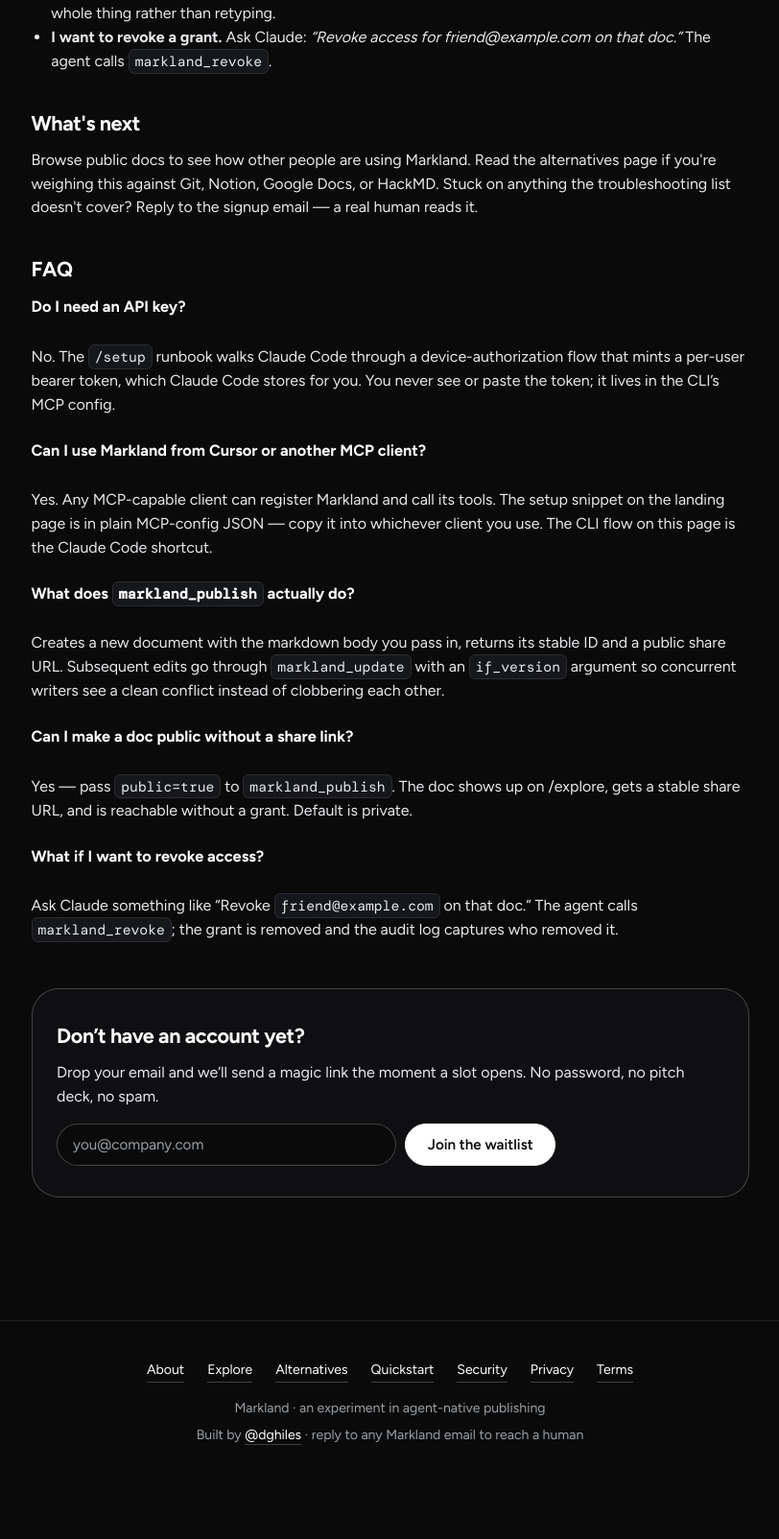
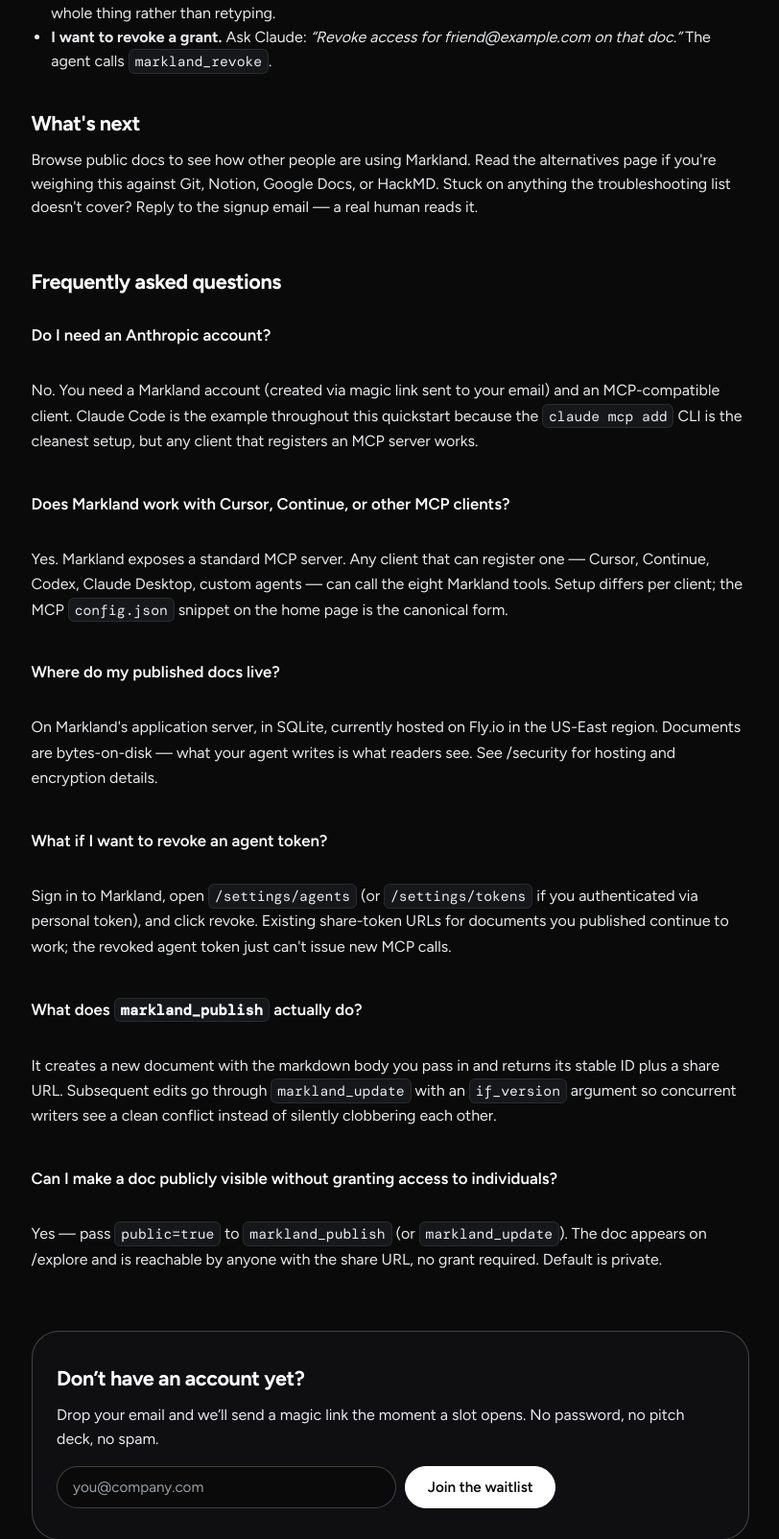
Before and after one commit to dghiles/markland, a Python web app: template src/markland/web/templates/quickstart.html in a window 1280 px wide. Shown: the part 2102-3706 px from the top of the page at 96% size, without its empty margins (226-1038 px from the left). Before the commit the page ends 3608 px from the top, so only its background shows below. Run offline with Jinja, Linux system fonts and the light colour scheme; the template is opened without the code that fills it, so the values that code supplies are empty.

Commit message:
feat(seo): add FAQ section to /quickstart (G3b)
Adds four question-shaped <h3> entries covering high-intent setup
queries (Anthropic-account requirement, MCP-client compatibility,
hosting, token revocation). AI search engines preferentially cite
question-shaped passages.

Closes part of G3 (markland-c66) from the 2026-05-03 GEO analysis.

```diff
--- a/src/markland/web/templates/quickstart.html
+++ b/src/markland/web/templates/quickstart.html
@@ -84,22 +84,6 @@
             font-style: italic;
         }
 
-        /* FAQ — plain markup, no FAQPage schema (rich-result restricted
-           to gov/health). The content alone helps GEO. */
-        .qs-faq { display: grid; gap: 1.4rem; margin-bottom: 2rem; }
-        .qs-faq dt {
-            font-family: var(--font-display);
-            font-weight: 700;
-            font-size: 1.02rem;
-            color: var(--text);
-            margin-bottom: 0.3rem;
-        }
-        .qs-faq dd {
-            margin: 0;
-            color: var(--text-2);
-            line-height: 1.55;
-        }
-
         /* End-of-page CTA — closes the cold-end the audit flagged. */
         .qs-end-cta {
             margin-top: 3rem;
@@ -148,6 +132,25 @@
             transition: transform 0.18s ease;
         }
         .qs-end-cta button:hover { transform: translateY(-1px); }
+
+        /* --- FAQ section (plain markup, no FAQPage schema — restricted
+               to gov/health since Aug 2023). --- */
+        .section.faq { display: grid; gap: 1.6rem; max-width: 760px; padding-top: 2rem; }
+        .section.faq h2 {
+            font-family: var(--font-display);
+            font-size: 1.35rem;
+            letter-spacing: -0.02em;
+            margin-top: 0;
+            margin-bottom: 0;
+        }
+        .section.faq h3 {
+            font-family: var(--font-display);
+            font-size: 1.05rem;
+            font-weight: 600;
+            margin: 0 0 0.4rem 0;
+            color: var(--text);
+        }
+        .section.faq p { margin: 0 0 0.8rem 0; line-height: 1.65; color: var(--text-2); }
 {% endblock %}
 
 {% block content %}
@@ -258,23 +261,27 @@
     Stuck on anything the troubleshooting list doesn't cover? Reply to the signup email &mdash; a real human reads it.
   </p>
 
-  <h2>FAQ</h2>
-  <dl class="qs-faq">
-    <dt>Do I need an API key?</dt>
-    <dd>No. The <code>/setup</code> runbook walks Claude Code through a device-authorization flow that mints a per-user bearer token, which Claude Code stores for you. You never see or paste the token; it lives in the CLI&rsquo;s MCP config.</dd>
+  <section class="section faq" id="faq">
+    <h2>Frequently asked questions</h2>
 
-    <dt>Can I use Markland from Cursor or another MCP client?</dt>
-    <dd>Yes. Any MCP-capable client can register Markland and call its tools. The setup snippet on the landing page is in plain MCP-config JSON &mdash; copy it into whichever client you use. The CLI flow on this page is the Claude Code shortcut.</dd>
+    <h3>Do I need an Anthropic account?</h3>
+    <p>No. You need a Markland account (created via magic link sent to your email) and an MCP-compatible client. Claude Code is the example throughout this quickstart because the <code>claude mcp add</code> CLI is the cleanest setup, but any client that registers an MCP server works.</p>
 
-    <dt>What does <code>markland_publish</code> actually do?</dt>
-    <dd>Creates a new document with the markdown body you pass in, returns its stable ID and a public share URL. Subsequent edits go through <code>markland_update</code> with an <code>if_version</code> argument so concurrent writers see a clean conflict instead of clobbering each other.</dd>
+    <h3>Does Markland work with Cursor, Continue, or other MCP clients?</h3>
+    <p>Yes. Markland exposes a standard MCP server. Any client that can register one &mdash; Cursor, Continue, Codex, Claude Desktop, custom agents &mdash; can call the eight Markland tools. Setup differs per client; the MCP <code>config.json</code> snippet on the <a href="/">home page</a> is the canonical form.</p>
 
-    <dt>Can I make a doc public without a share link?</dt>
-    <dd>Yes &mdash; pass <code>public=true</code> to <code>markland_publish</code>. The doc shows up on <a href="/explore">/explore</a>, gets a stable share URL, and is reachable without a grant. Default is private.</dd>
+    <h3>Where do my published docs live?</h3>
+    <p>On Markland's application server, in SQLite, currently hosted on Fly.io in the US-East region. Documents are bytes-on-disk &mdash; what your agent writes is what readers see. See <a href="/security">/security</a> for hosting and encryption details.</p>
 
-    <dt>What if I want to revoke access?</dt>
-    <dd>Ask Claude something like &ldquo;Revoke <code>friend@example.com</code> on that doc.&rdquo; The agent calls <code>markland_revoke</code>; the grant is removed and the audit log captures who removed it.</dd>
-  </dl>
+    <h3>What if I want to revoke an agent token?</h3>
+    <p>Sign in to Markland, open <code>/settings/agents</code> (or <code>/settings/tokens</code> if you authenticated via personal token), and click revoke. Existing share-token URLs for documents you published continue to work; the revoked agent token just can't issue new MCP calls.</p>
+
+    <h3>What does <code>markland_publish</code> actually do?</h3>
+    <p>It creates a new document with the markdown body you pass in and returns its stable ID plus a share URL. Subsequent edits go through <code>markland_update</code> with an <code>if_version</code> argument so concurrent writers see a clean conflict instead of silently clobbering each other.</p>
+
+    <h3>Can I make a doc publicly visible without granting access to individuals?</h3>
+    <p>Yes &mdash; pass <code>public=true</code> to <code>markland_publish</code> (or <code>markland_update</code>). The doc appears on <a href="/explore">/explore</a> and is reachable by anyone with the share URL, no grant required. Default is private.</p>
+  </section>
 
   <section class="qs-end-cta">
     <h2>Don&rsquo;t have an account yet?</h2>
```
Also changed, not shown: tests/test_quickstart_page.py (+40 -0 lines), tests/test_seo_batch_3.py (+0 -7 lines).
